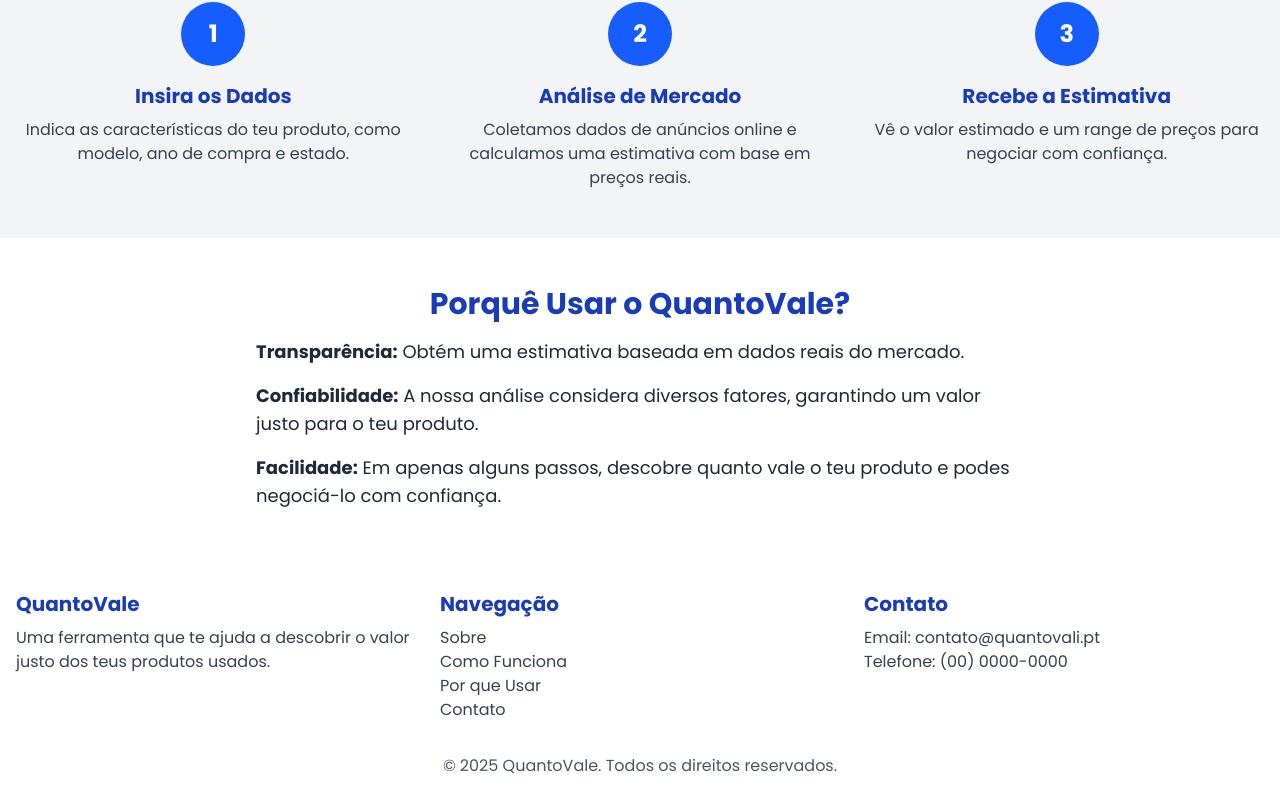
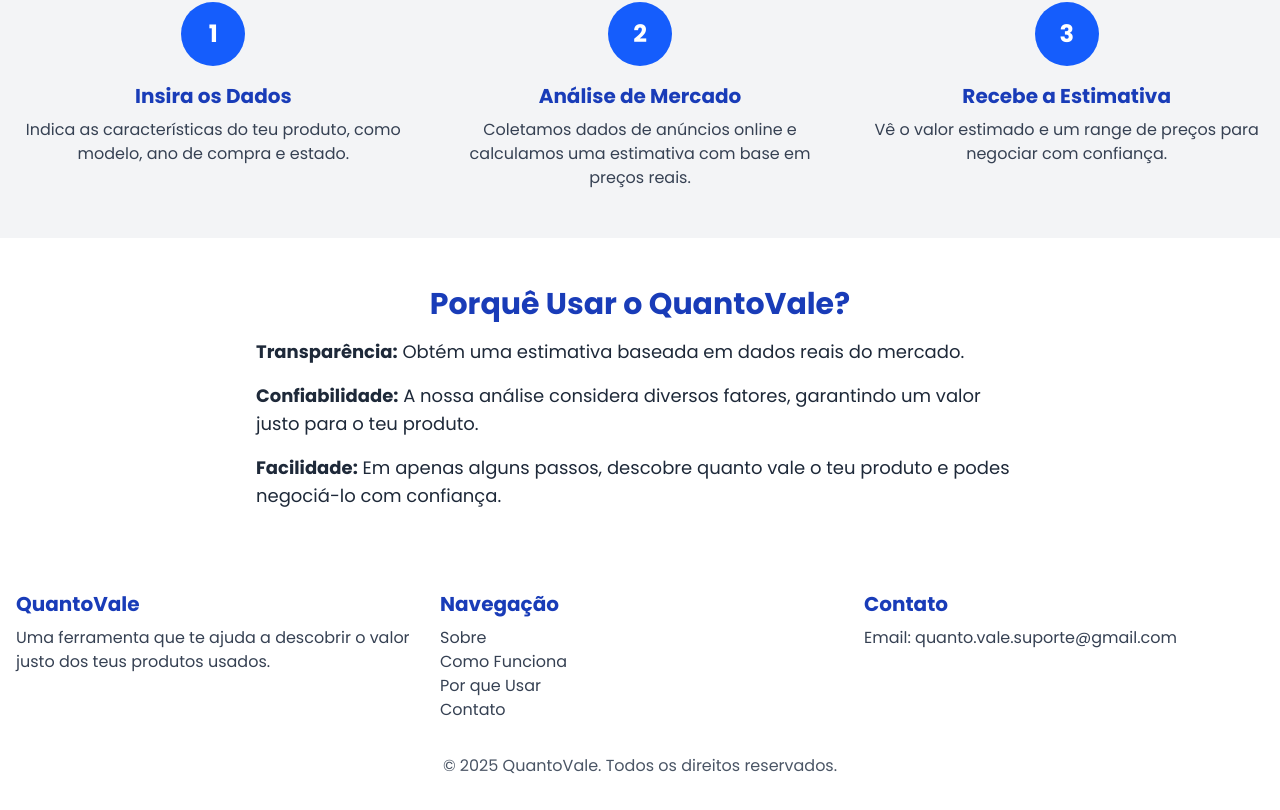
Before and after one commit to filiperita/quanto-vale-front, a Next.js app in the folder price-simulator/: page / in a window 1280 px wide. Shown: the part 1277-2087 px from the top of the page. Built offline with nearby package versions, Linux system fonts and the light colour scheme.

Commit message:
Atualizar informações de contacto

```diff
--- a/price-simulator/app/page.tsx
+++ b/price-simulator/app/page.tsx
@@ -316,9 +316,9 @@ export default function PriceSimulator() {
               </h4>
               <ul className="text-gray-700">
                 <li>
-                  Email: <a href="mailto:contato@quantovali.pt" className="hover:text-blue-600">contato@quantovali.pt</a>
+                  Email: <a href="mailto:quanto.vale.suporte@gmail.com" className="hover:text-blue-600">quanto.vale.suporte@gmail.com</a>
                 </li>
-                <li>Telefone: (00) 0000-0000</li>
+
               </ul>
             </div>
           </div>
```
